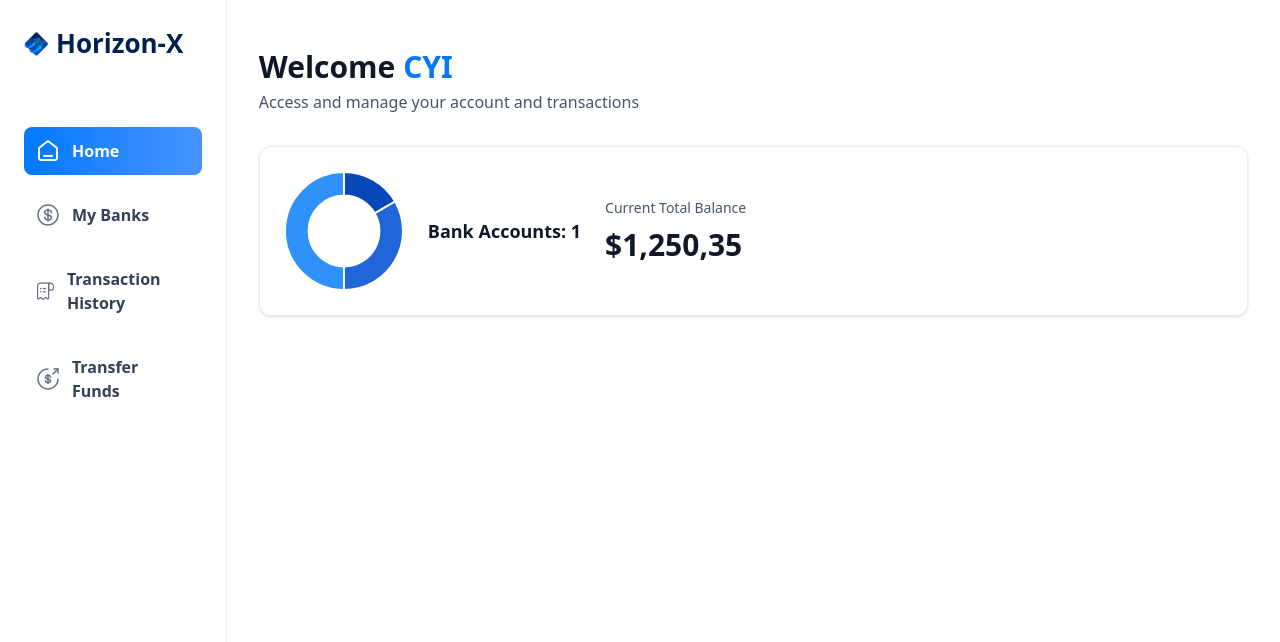
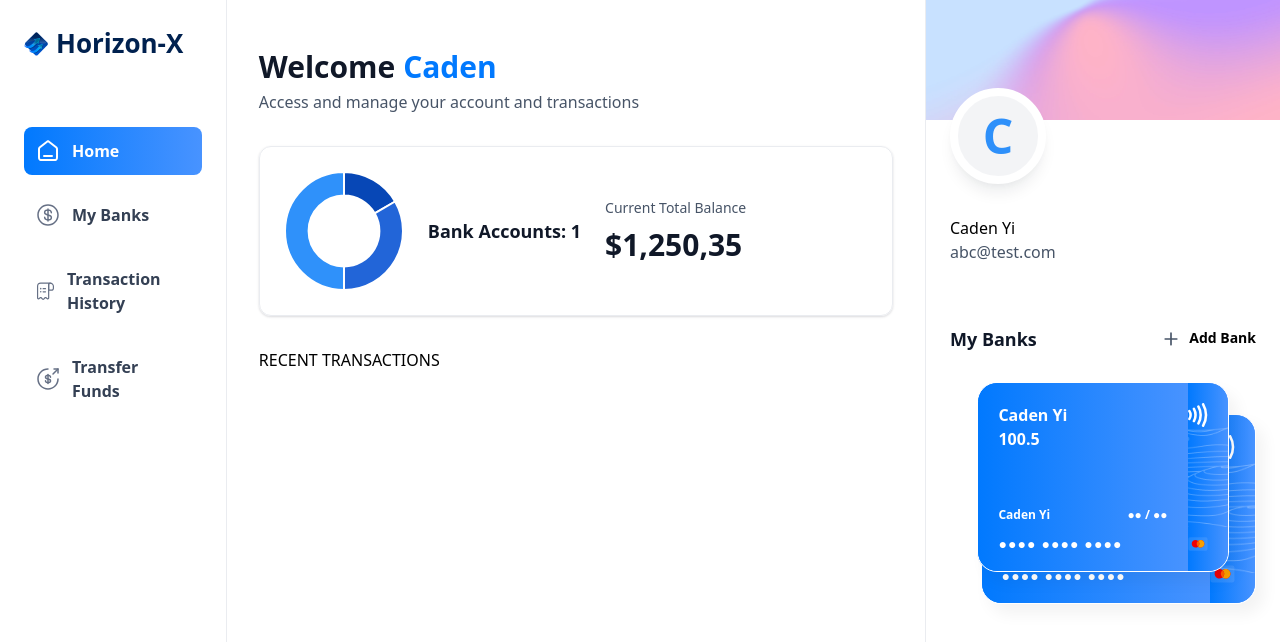
Before and after one commit to CadenYI/banking, a Next.js app: page / in a window 1280 px wide. Shown: the top 642 px of the page. Built offline with nearby package versions, Linux system fonts and the light colour scheme.

Commit message:
complete the layout

```diff
--- /dev/null
+++ b/app/(root)/my-banks/page.tsx
@@ -0,0 +1,9 @@
+import React from 'react'
+
+const MyBanks = () => {
+  return (
+    <div>MyBanks</div>
+  )
+}
+
+export default MyBanks
--- a/app/(root)/page.tsx
+++ b/app/(root)/page.tsx
@@ -1,18 +1,19 @@
 import HeaderBox from '@/components/HeaderBox'
+import RightSidebar from '@/components/RightSidebar'
 import TotalBalanceBox from '@/components/TotalBalanceBox'
 import React from 'react'
 
 const Home = () => {
-  const loggedIn = { firstName: "CYI"}
+  const loggedIn = { firstName: "Caden", lastName: "Yi", email: "abc@test.com" }
   return (
     <section className='home'>
       <div className='home-content'>
         <header className='home-header'>
           <HeaderBox
-           type ="greeting"
-           title= "Welcome"
-           user = {loggedIn?.firstName || "Guest"}
-           subtext = "Access and manage your account and transactions"
+            type="greeting"
+            title="Welcome"
+            user={loggedIn?.firstName || "Guest"}
+            subtext="Access and manage your account and transactions"
           />
           <TotalBalanceBox
             accounts={[]}
@@ -20,7 +21,15 @@
             totalCurrentBalance={1250.35}
           />
         </header>
+
+        RECENT TRANSACTIONS
       </div>
+
+      <RightSidebar
+        user={loggedIn}
+        transactions={[]}
+        banks={[{ currentBalance: 123.50 }, { currentBalance: 500.50 }]}
+      />
     </section>
   )
 }
--- /dev/null
+++ b/app/(root)/payment-transfer/page.tsx
@@ -0,0 +1,9 @@
+import React from 'react'
+
+const Transfer = () => {
+  return (
+    <div>Transfer</div>
+  )
+}
+
+export default Transfer
--- /dev/null
+++ b/app/(root)/transaction-history/page.tsx
@@ -0,0 +1,9 @@
+import React from 'react'
+
+const TransactionHistory = () => {
+  return (
+    <div>TransactionHistory</div>
+  )
+}
+
+export default TransactionHistory
--- /dev/null
+++ b/components/BankCard.tsx
@@ -0,0 +1,64 @@
+import { formatAmount } from '@/lib/utils'
+import Image from 'next/image'
+import Link from 'next/link'
+import React from 'react'
+
+const BankCard = ({ account, userName, showBalance = true }: CreditCardProps) => {
+    return (
+        <div className='flex flex-col'>
+            <Link href="/" className='bank-card'>
+                <div className='bank-card_content'>
+                    <div>
+                        <h1 className='text-16 font-semibold text-white'>
+                            {userName}
+                        </h1>
+                        <p className='font-ibm-plex-serif font-black text-white'>
+                            {100.50}
+                        </p>
+                    </div>
+
+                    <article className="flex flex-col gap-2">
+                        <div className="flex justify-between">
+                            <h1 className="text-12 font-semibold text-white">
+                                {userName}
+                            </h1>
+                            <h2 className="text-12 font-semibold text-white">
+                                ●● / ●●
+                            </h2>
+                        </div>
+                        <p className="text-14 font-semibold tracking-[1.1px] text-white">
+                            ●●●● ●●●● ●●●● <span className="text-16">{account?.mask}</span>
+                        </p>
+                    </article>
+                </div>
+
+                <div className="bank-card_icon">
+                    <Image
+                        src="/icons/Paypass.svg"
+                        width={20}
+                        height={24}
+                        alt="pay"
+                    />
+                    <Image
+                        src="/icons/mastercard.svg"
+                        width={45}
+                        height={32}
+                        alt="mastercard"
+                        className="ml-5"
+                    />
+                </div>
+
+                <Image
+                    src="/icons/lines.png"
+                    width={316}
+                    height={190}
+                    alt="lines"
+                    className="absolute top-0 left-0"
+                />
+            </Link>
+
+        </div>
+    )
+}
+
+export default BankCard
--- a/components/MobileNav.tsx
+++ b/components/MobileNav.tsx
@@ -1,9 +1,70 @@
+'use client'
+
 import React from 'react'
+import {
+    Sheet,
+    SheetClose,
+    SheetContent,
+    SheetDescription,
+    SheetHeader,
+    SheetTitle,
+    SheetTrigger,
+} from "@/components/ui/sheet"
+import Image from 'next/image'
+import { usePathname } from 'next/navigation'
+import Link from 'next/link'
+import { cn } from '@/lib/utils'
+import { sidebarLinks } from '@/constants'
 
-const MobileNav = ({user}: MobileNavProps) => {
-  return (
-    <div>MobileNav</div>
-  )
+const MobileNav = ({ user }: MobileNavProps) => {
+    const pathName = usePathname();
+    return (
+        <section className='w-full max-w-[264px]'>
+            <Sheet>
+                <SheetTrigger>
+                    <Image src="/icons/hamburger.svg"
+                        width={30}
+                        height={30}
+                        alt='menu'
+                        className='cursor-pointer' />
+                </SheetTrigger>
+                <SheetContent side="left" className='border-none bg-white'>
+                    <Link href="/"
+                        className='cursor-pointer flex items-center gap-1 px-4'>
+                        <Image src="/icons/logo.svg" alt='Horizon logo' width={34} height={34} />
+                        <h1 className='text-26 font-ibm-plex-serif font-bold text-black-1'>Horizon-X</h1>
+                    </Link>
+                    <div className='mobilenav-sheet'>
+                        <SheetClose asChild>
+                            <nav className='flex h-full flex-col gap-6 pt-16 text-white'>
+                                {sidebarLinks.map((item) => {
+                                    const isActive = pathName === item.route || pathName.startsWith(`${item.route}/`)
+                                    return (
+                                        <SheetClose asChild key={item.route}>
+                                            <Link href={item.route} key={item.label} className={cn('mobilenav-sheet_close w-full', { 'bg-bank-gradient': isActive })} >
+                                                <Image src={item.imgURL}
+                                                    alt={item.label} width={20} height={20} className={cn({
+                                                        'brightness-[3] invert-0': isActive
+                                                    })} />
+                                                <p className={cn('text-16 font-semibold text-black-2', {
+                                                    'text-white': isActive
+                                                })}>{item.label}</p>
+                                            </Link>
+                                        </SheetClose>
+                                    )
+                                })}
+
+                                USER
+                            </nav>
+                        </SheetClose>
+
+                        FOOTER
+                    </div>
+                </SheetContent>
+            </Sheet>
+
+        </section>
+    )
 }
 
 export default MobileNav
--- /dev/null
+++ b/components/RightSidebar.tsx
@@ -0,0 +1,65 @@
+import Image from 'next/image'
+import Link from 'next/link'
+import React from 'react'
+import BankCard from './BankCard'
+
+const RightSidebar = ({ user, transactions, banks }: RightSidebarProps) => {
+    return (
+        <aside className='right-sidebar'>
+            <section className='flex flex-col pb-8'>
+                <div className='profile-banner' />
+                <div className='profile'>
+                    <div className='profile-img'>
+                        <span className='text-5xl font-bold text-blue-500'>
+                            {user.firstName[0]}
+                        </span>
+                    </div>
+                    <div className='profile-details'>
+                        <h1>
+                            {user.firstName} {user.lastName}
+                        </h1>
+                        <p className='profile-email'>
+                            {user.email}
+                        </p>
+                    </div>
+                </div>
+            </section>
+            <section className='banks'>
+                <div className='flex w-full justify-between'>
+                    <h2 className='header-2'>
+                        My Banks
+                    </h2>
+                    <Link href="/" className='flex gap-2'>
+                        <Image src="/icons/plus.svg" width={20} height={20} alt='plus' />
+                        <h2 className='text-14 font-semibold'>
+                            Add Bank
+                        </h2>
+                    </Link>
+                </div>
+                {banks?.length > 0 && (
+                    <div className='relative flex flex-1 flex-col items-center justify-center gap-5'>
+                        <div className='relative z-10'>
+                            <BankCard
+                                key={banks[0].$id}
+                                account={banks[0]}
+                                userName={`${user.firstName} ${user.lastName}`}
+                                showBalance={false}
+                            />
+                        </div>
+                        {banks[1] && (
+                            <div className='absolute right-0 top-8 z-0 w-[90%]'>
+                                <BankCard key={banks[1].$id}
+                                    account={banks[1]}
+                                    userName={`${user.firstName} ${user.lastName}`}
+                                    showBalance={false} />
+                            </div>
+                        )}
+
+                    </div>
+                )}
+            </section>
+        </aside>
+    )
+}
+
+export default RightSidebar
--- a/components/Sidebar.tsx
+++ b/components/Sidebar.tsx
@@ -33,7 +33,10 @@
                         </Link>
                     )
                 })}
+                USER
             </nav>
+
+            FOOTER
         </section>
     )
 }
```
